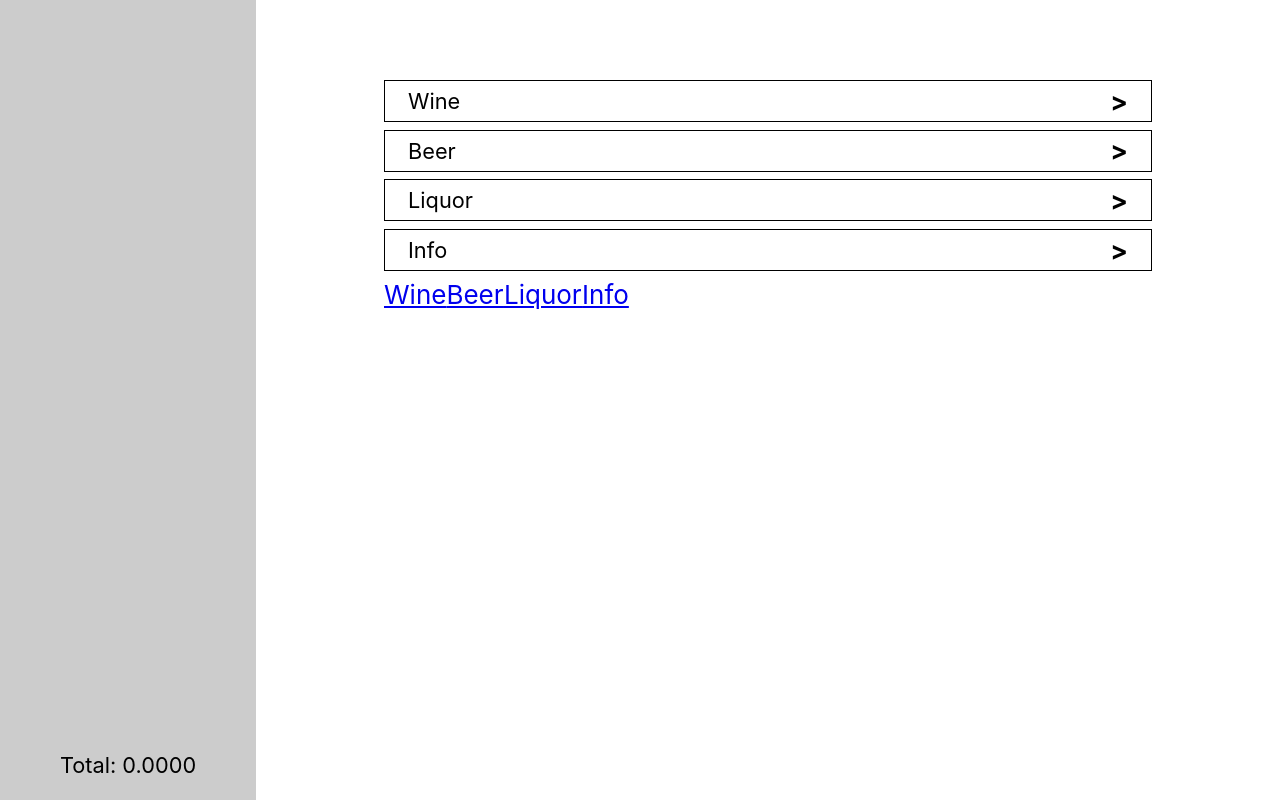
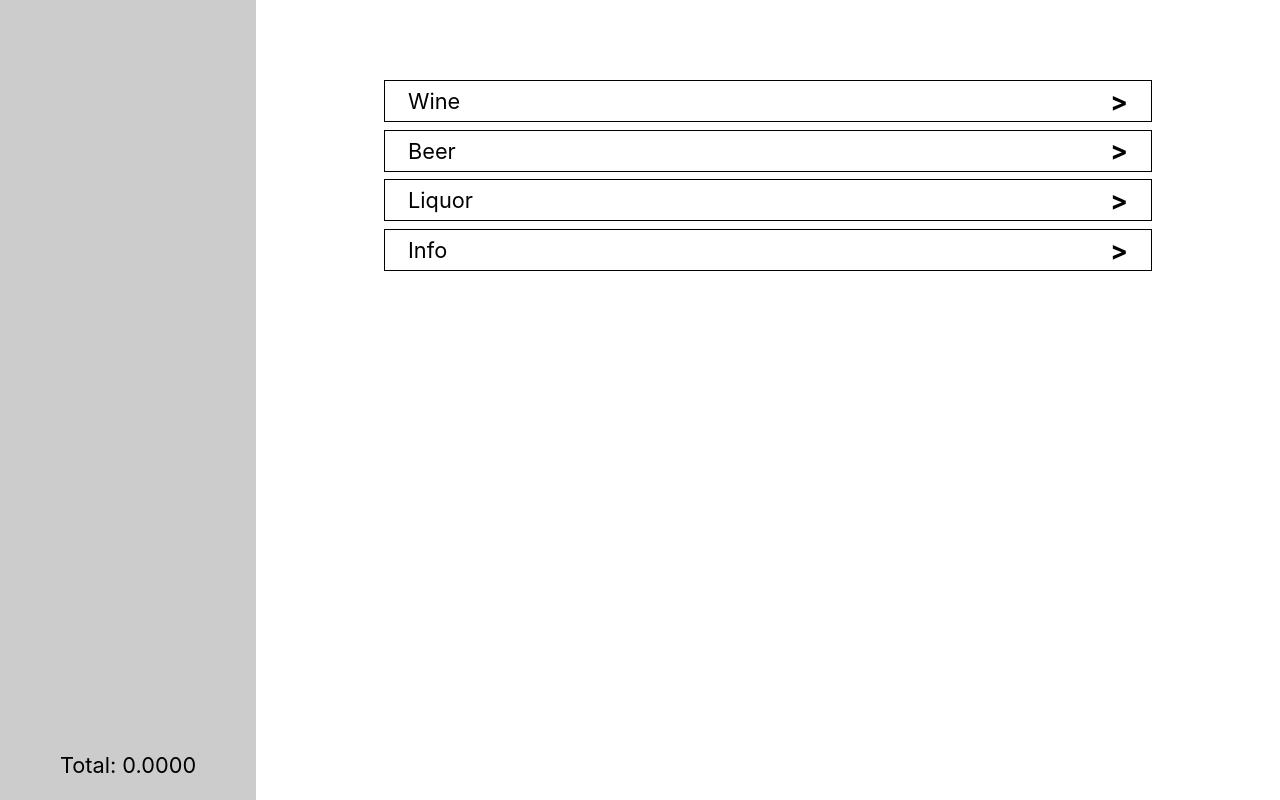
Before and after one commit to TLBdev/alcoholcontentcalculator, a React (Create React App) app: page / in a window 1280 px wide. Built offline with nearby package versions, Linux system fonts and the light colour scheme.

Commit message:
new pc setup test commit

```diff
--- a/src/components/Main.js
+++ b/src/components/Main.js
@@ -60,10 +60,7 @@ function Main(props) {
                     <p>Info</p>
                     <h4>{'>'}</h4>
                 </div>
-                <Link to='/wine' name="Wine" onClick={reset} >Wine</Link>
-                <Link to='/beer' name="Beer" onClick={reset} >Beer</Link>
-                <Link to='/liquor' name="Liquor" onClick={reset} >Liquor</Link>
-                <Link to='/info' >Info</Link>
+
             </section>
         </div>
     )
```
